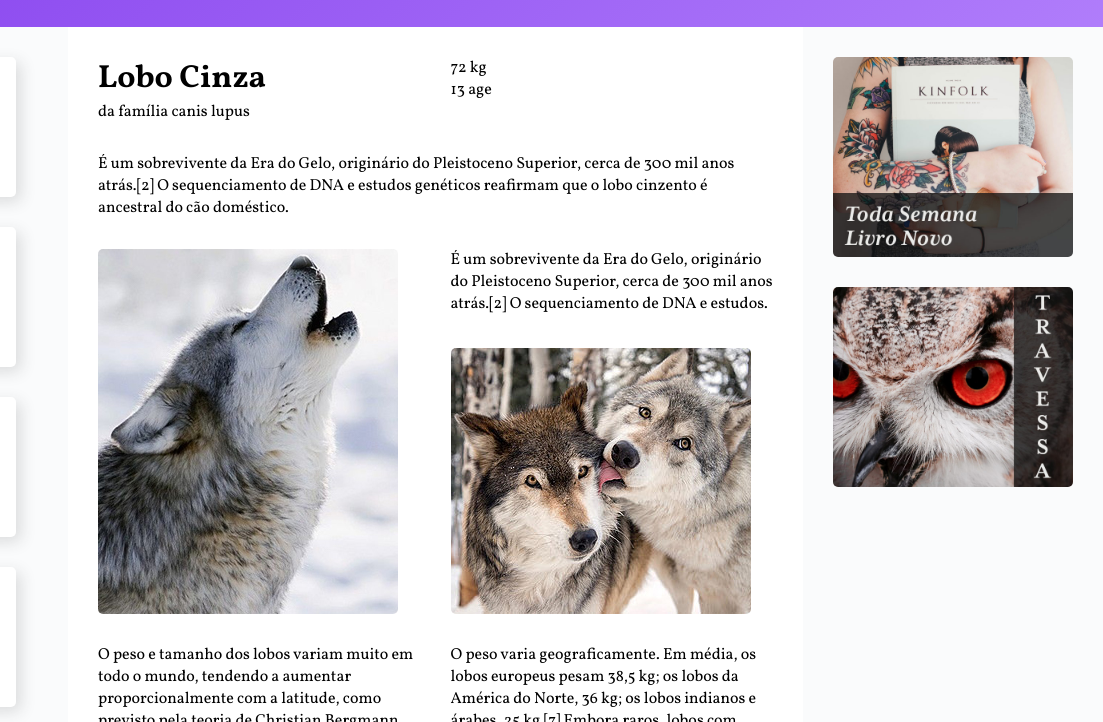
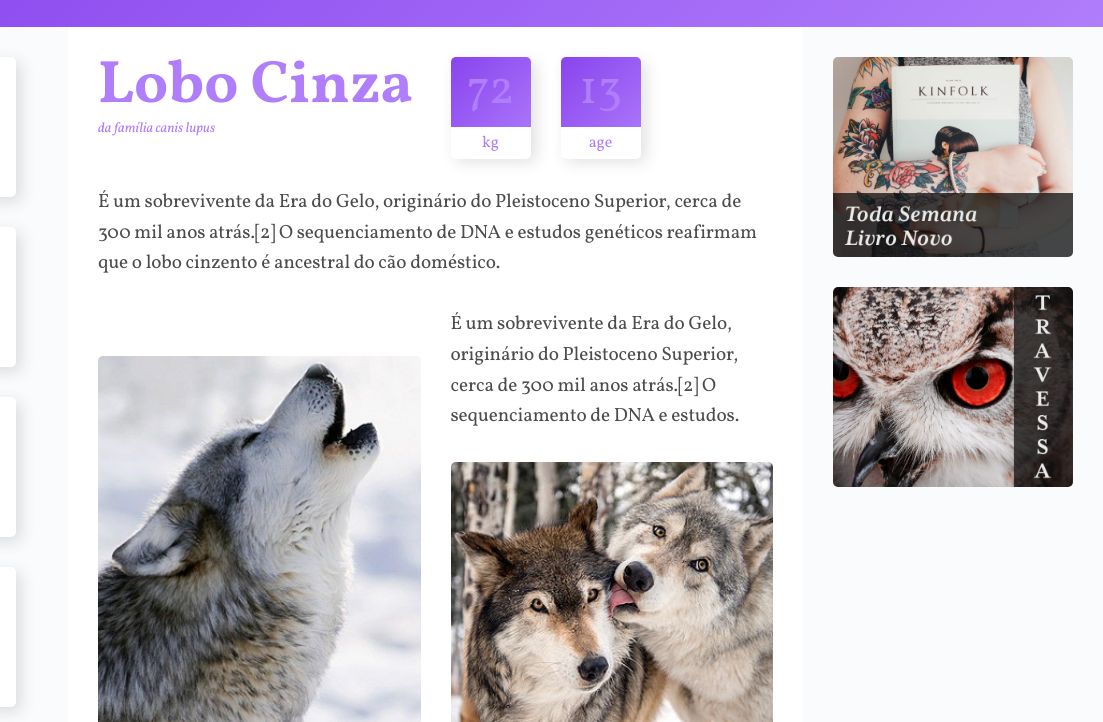
Before and after one commit to giovanycesar/grid-layout, a plain HTML site: page projeto-wildbeast/index.html in a window 1280 px wide. Shown: the part 78-800 px from the top of the page, 177-1280 px from the left. Drawn offline with Linux system fonts and the light colour scheme.

Commit message:
content 2

```diff
--- a/projeto-wildbeast/css/style.css
+++ b/projeto-wildbeast/css/style.css
@@ -17,7 +17,7 @@
 }
 
 img {
-    max-width: 100%;
+    width: 100%;
     display: block;
     border-radius: 5px;
 }
@@ -34,6 +34,8 @@
     "footer footer footer"
     ;
 }
+
+/* HEADER */
 
 .header {
     grid-area: header;
@@ -72,6 +74,8 @@
     margin-left: 30px;
 }
 
+/* SIDENAV */
+
 .sidenav {
     grid-area: sidenav;
     background-color: #fafbfc;
@@ -93,6 +97,8 @@
 .sidenav li a:hover {
     background-color: #B07DFB;
 }
+
+/* CONTENT */
 
 .content {
     grid-area: content;
@@ -117,6 +123,72 @@
     align-self: end;
 }
 
+p {
+    font-size: 1.2em;
+    line-height: 1.6;
+    letter-spacing: -0.005em;
+    color: rgba(0, 0, 0, 0.7);
+}
+
+.informacoes p + p {
+    margin-top: 30px;
+}
+
+.titulo {
+    color: #B07DFB;
+}
+
+.titulo h1 {
+    font-size: 3.75em;
+    line-height: 1;
+    font-weight: 700;
+}
+
+.titulo span {
+    font-size: 0.875em;
+    font-style: italic;
+}
+
+.caracteristicas {
+    display: flex;
+    align-items: flex-start;
+}
+
+.caracteristicas div {
+    width: 80px;
+    text-align: center;
+    background: linear-gradient(135deg, #8844ee, #B07DFB);
+    border-radius: 5px;
+    box-shadow: 5px 5px 15px 0px rgba(44, 44, 44, 0.15);
+    position: relative;
+}
+
+.caracteristicas div:first-child {
+    margin-right: 30px;
+}
+
+.caracteristicas span {
+    display: block;
+}
+
+.numero {
+    color: #B07DFB;
+    font-size: 3em;
+    line-height: 1;
+    margin: 10px auto;
+}
+
+.rotulo {
+    background-color: white;
+    border-radius: 0 0 5px 5px;
+    color: #B07DFB;
+    padding: 5px 0;
+    position: relative;
+    top: 2px;
+}
+
+/* ANUNCIOS */
+
 .anuncios {
     grid-area: anuncios;
     background-color: #fafbfc;
@@ -125,6 +197,8 @@
     padding: 30px;
     grid-gap: 30px;
 }
+
+/* FOOTER */
 
 .footer {
     grid-area: footer;
```
